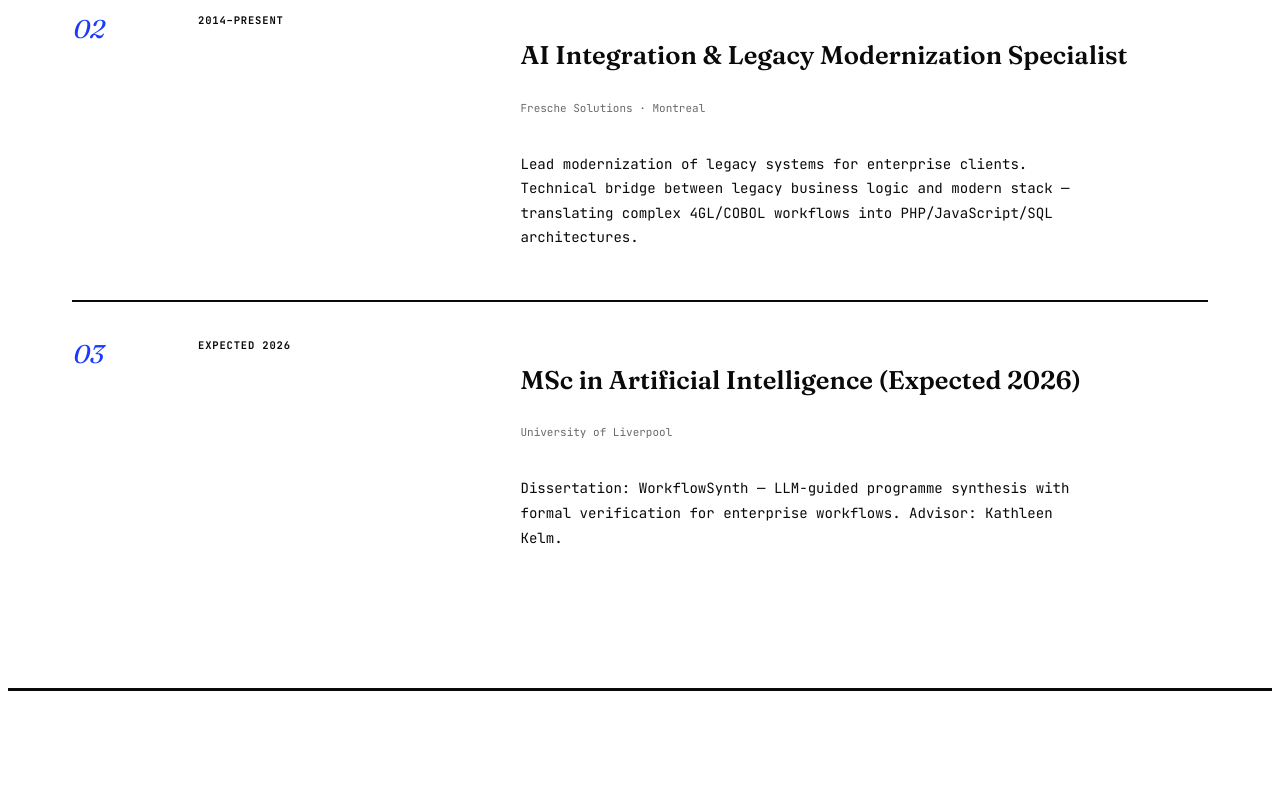
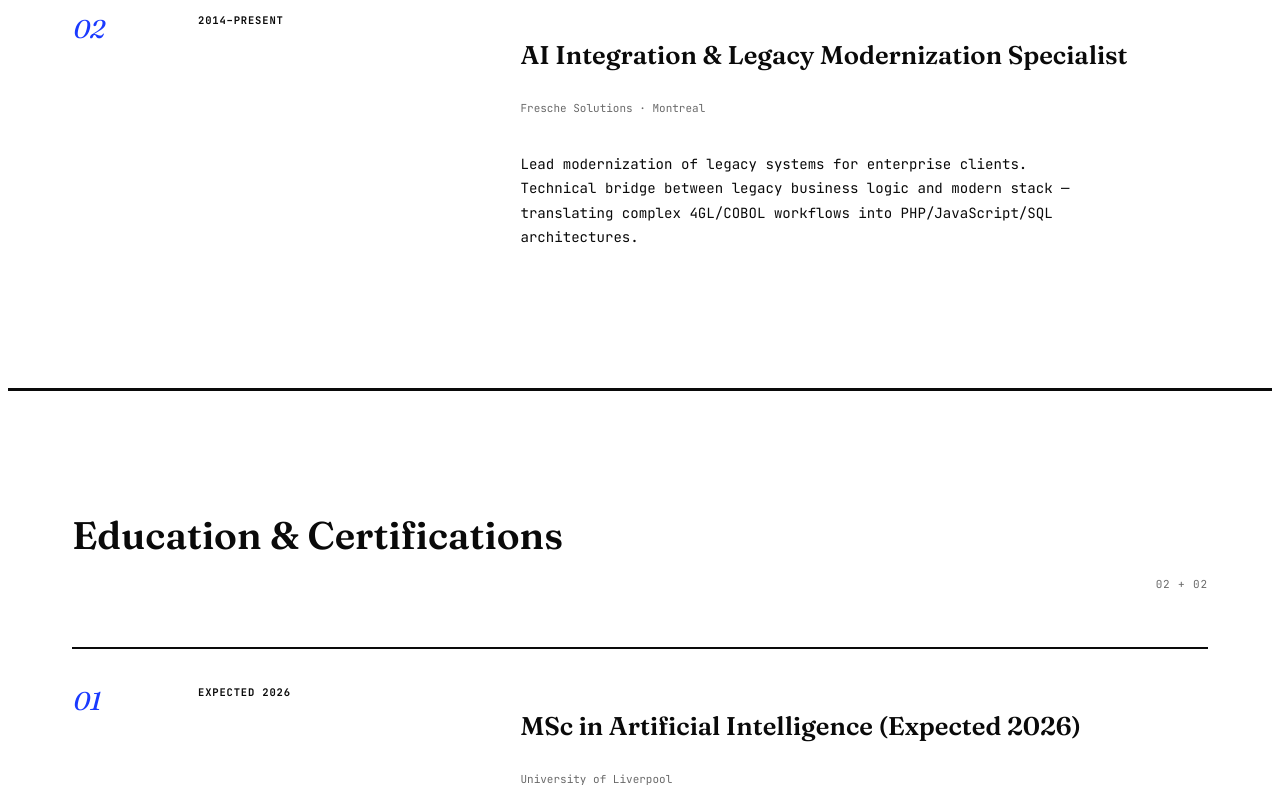
Before and after one commit to daniszwarc/portfolio, a Next.js app: page / in a window 1280 px wide. Shown: the part 4947-5744 px from the top of the page. Built offline with nearby package versions, Linux system fonts and the light colour scheme.

Commit message:
feat: AI Systems Engineer headline, reorder projects, reduce stack, fix MSc consistency, reframe BTP

```diff
--- a/app/page.tsx
+++ b/app/page.tsx
@@ -102,14 +102,6 @@ const experience: Row[] = [
     company: "Fresche Solutions · Montreal",
     description:
       "Lead modernization of legacy systems for enterprise clients. Technical bridge between legacy business logic and modern stack — translating complex 4GL/COBOL workflows into PHP/JavaScript/SQL architectures.",
-  },
-  {
-    label: "Expected 2026",
-    year: "",
-    title: "MSc in Artificial Intelligence (Expected 2026)",
-    company: "University of Liverpool",
-    description:
-      "Dissertation: WorkflowSynth — LLM-guided programme synthesis with formal verification for enterprise workflows. Advisor: Kathleen Kelm.",
   },
 ];
 
@@ -291,7 +283,7 @@ export default function AltHome() {
       </div>
 
       <Section id="projects" title="Projects" count="07 entries" rows={projects} />
-      <Section id="experience" title="Experience" count="03 entries" rows={experience} />
+      <Section id="experience" title="Experience" count="02 entries" rows={experience} />
 
       <section id="education" className={styles.section}>
         <div className={styles.wrap}>
```
Also changed, not shown: 1 other file (tests, documents, lock files or other folders).
